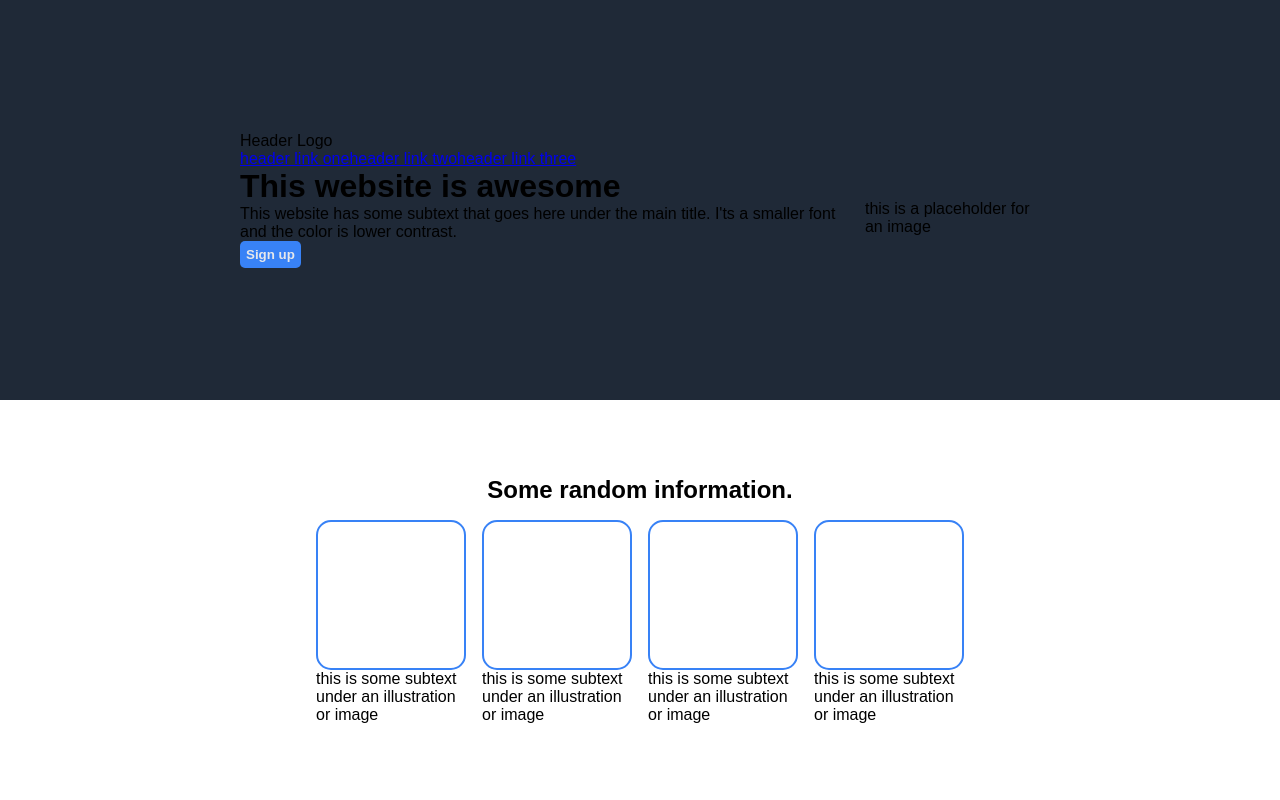
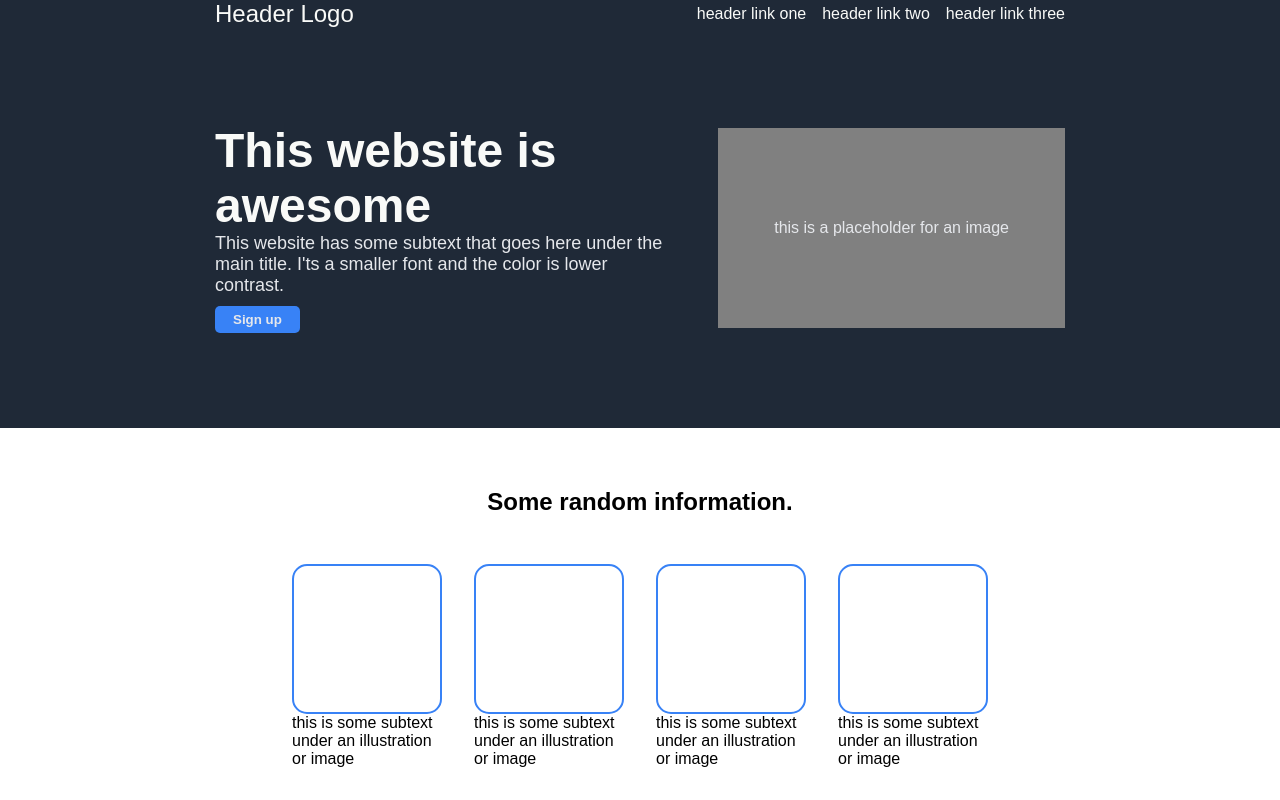
Before and after one commit to bryant-bourgeois/Landing-Page, a plain HTML site: page index.html in a window 1280 px wide. Shown: the top 800 px of the page. Drawn offline with Linux system fonts and the light colour scheme.

Commit message:
Add styling - design more or less matched

```diff
--- a/index.html
+++ b/index.html
@@ -7,8 +7,7 @@
   </head>
   <body>
     <div class="main-container">
-      <div class="header">
-        <div class="header-sizer">
+      <div class="header-fix">
         <div class="header-top">
           <p>Header Logo</p>
           <ul class="header-links">
@@ -17,6 +16,9 @@
             <li><a href="#">header link three</a></li>
           </ul>
         </div>
+      </div>
+      <div class="header">
+        <div class="header-sizer">
           <div class="header-content">
             <div class="header-content-left">
               <h1>This website is awesome</h1>
--- a/styles.css
+++ b/styles.css
@@ -15,6 +15,7 @@
 .header {
   background-color: #1f2937;
   display: flex;
+  flex-direction: column;
   justify-content: center;
   align-items: center;
   height: 400px;
@@ -23,39 +24,85 @@
 .header-sizer {
   display: flex;
   flex-direction: column;
-  width: 800px;
+  width: 850px;
+}
+
+.header-fix {
+  background-color: #1f2937;
+  display: flex;
+  justify-content: center;
 }
 
 .header-top {
+  display: flex;
+  width: 850px;
+  justify-content: space-between;
+  align-items: center;
 }
 
 .header-links {
   display: flex;
-  list-style: none;
+  gap: 1rem;
 }
 
 .header-links li {
   text-decoration: none;
+  list-style: none;
+}
+
+li a {
+  text-decoration: none;
+  list-style: none;
+  color: #f9faf8;
 }
 
 .header-content {
   display: flex;
+
   justify-content: center;
   align-items: center;
-  gap: 1rem;
+  gap: 3rem;
+}
+
+.header-top p {
+  font-size: 24px;
+  color: #f9faf8;
 }
 
 .header-content-left {
   flex: 0 1 auto;
 }
 
+.header-content-left h1 {
+  font-size: 48px;
+  font-weight: bolder;
+  color: #f9faf8;
+}
+
+.header-content-left p {
+  font-size: 18px;
+  color: #e5e7eb;
+}
+
 .sign-up {
   color: #e5e7eb;
   background-color: #3882f6;
   font-weight: bold;
-  padding: 6px;
+  padding: 6px 18px;
   border-radius: 5px;
   border: none;
+  margin-top: 10px;
+  cursor: pointer;
+}
+
+.image-placeholder {
+  background-color: grey;
+  width: 700px;
+  height: 200px;
+  display: flex;
+  justify-content: center;
+  align-items: center;
+  color: #e5e7eb;
 }
 
 .section-1 {
@@ -63,7 +110,7 @@
   flex-direction: column;
   justify-content: center;
   align-items: center;
-  gap: 1rem;
+  gap: 3rem;
   height: 400px;
 }
 
@@ -80,18 +127,19 @@
 
 .testimonial {
   font-size: 36px;
-  font-weight: light;
+  font-weight: 100;
   font-style: italic;
 }
 
 .testimonial-credit {
   align-self: flex-end;
+  font-weight: bold;
 }
 
 .card-container {
   display: flex;
   width: 250px;
-  gap: 1rem;
+  gap: 2rem;
   justify-content: center;
 }
 
@@ -116,15 +164,15 @@
   display: flex;
   justify-content: center;
   align-items: center;
-  height: 300px;
+  height: 400px;
 }
 
 .blue-box {
   background-color: #3882f6;
-  width: 600px;
+  width: 850px;
   height: 150px;
   border-radius: 15px;
-  padding: 16px;
+  padding: 10px 90px;
   margin: 30px 0;
   color: #e5e7eb;
   display: flex;
@@ -144,8 +192,9 @@
   border: #e5e7eb solid 1px;
   background-color: #3882f6;
   border-radius: 5px;
-  padding: 6px;
+  padding: 6px 18px;
   margin-left: auto;
+  cursor: pointer;
 }
 
 .footer {
```
Lines whose indentation alone changed are shown as unchanged.
